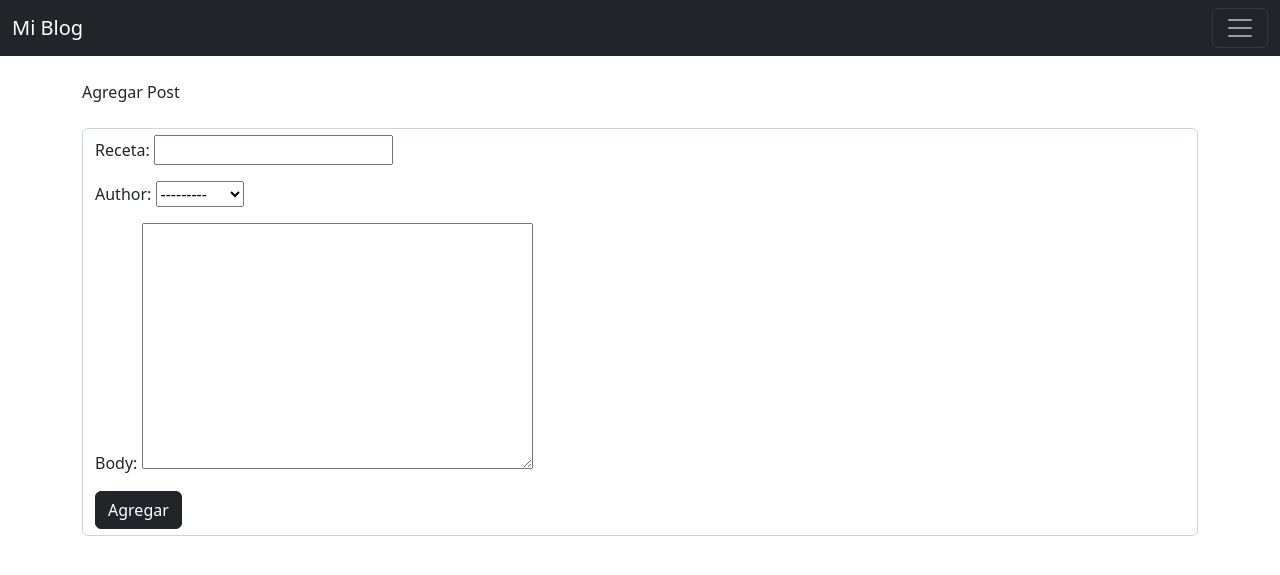
After one commit to JuanSaenz89/ModeloBlog, a Django app: page /agregar_receta/ in a window 1280 px wide. The commit adds this page. Shown: the top 575 px of the page. Run offline with Django 4.2, Linux system fonts and the light colour scheme; data comes from the database, SQL or seed files in the repository.

Commit message:
Version 0.3

```diff
--- a/blogRecetas/postRecepies/admin.py
+++ b/blogRecetas/postRecepies/admin.py
@@ -1,4 +1,5 @@
 from django.contrib import admin
-from .models import Post
+from .models import Ingrediente, Post
 
 admin.site.register(Post)
+admin.site.register(Ingrediente)
--- /dev/null
+++ b/blogRecetas/postRecepies/forms.py
@@ -0,0 +1,12 @@
+from django import forms
+from .models import Post
+
+class PostForm(forms.ModelForm):
+    class Meta:
+        model =  Post
+        fields = ('receta','author','body')
+        widget = {
+            'receta': forms.TextInput(attrs={'class':'form-control'}),
+            'author': forms.Select(attrs={'class':'form-control'}),
+            'body':   forms.TextInput(attrs={'class':'form-control'}),
+                  }
--- a/blogRecetas/postRecepies/models.py
+++ b/blogRecetas/postRecepies/models.py
@@ -1,11 +1,19 @@
+from django.urls import reverse
 from django.db import models
 from django.contrib.auth.models import User
 
+class Ingrediente(models.Model):
+    ingrediente = models.CharField(max_length=100)
+    cantidad =    models.IntegerField()
+
+
 class Post(models.Model):
-    title = models.CharField(max_length=255)
-    body = models.TextField()
-    date = models.DateTimeField(auto_now_add=True)
+    receta = models.CharField(max_length=255)
+    body =   models.TextField()
     author = models.ForeignKey(User, on_delete=models.CASCADE)
 
     def __str__(self):
-        return self.title + ' - ' + str(self.author)
+        return self.receta + ' - ' + str(self.author)
+
+    def get_absolute_url(self):
+        return reverse('home')
--- /dev/null
+++ b/blogRecetas/postRecepies/templates/agregar_receta.html
@@ -0,0 +1,12 @@
+{% extends 'father.html' %}
+{% block content %}
+    <h1>Agregar Post</h1>
+<br/><br/>
+
+<div class="form-control">
+    <form method="POST">
+        {% csrf_token %}
+        {{ form.as_p }}
+        <button class="btn btn-dark" type="submit">Agregar</button>
+</div>
+{% endblock  %}
--- a/blogRecetas/postRecepies/templates/post_detail.html
+++ b/blogRecetas/postRecepies/templates/detalle_receta.html
@@ -1,14 +1,13 @@
-
 {% extends 'father.html' %}
 {% block content %}
 
 
 
-<h1>{{ post.title }} </h1>
+<h1>{{ post.receta }} </h1>
 <small>By: {{ post.author.last_name }}</small><br>
 <hr>
 <p>{{ post.body }}</p>
 <br/><br/>
-<a href="{% url 'index' %}" class="btn btn-primary">Back</a>
+<a href="{% url 'index' %}" class="btn btn-dark">Atras</a>
 
 {% endblock  %}
--- a/blogRecetas/postRecepies/templates/father.html
+++ b/blogRecetas/postRecepies/templates/father.html
@@ -3,43 +3,24 @@
   <head>
     <meta charset="utf-8">
     <meta name="viewport" content="width=device-width, initial-scale=1">
-    <title>Hello, world!</title>
+    <title>{% block title %}mi Blog de recetas {% endblock %}</title>
     <link href="https://cdn.jsdelivr.net/npm/bootstrap@5.2.0-beta1/dist/css/bootstrap.min.css" rel="stylesheet" integrity="sha384-0evHe/X+R7YkIZDRvuzKMRqM+OrBnVFBL6DOitfPri4tjfHxaWutUpFmBp4vmVor" crossorigin="anonymous">
   </head>
   <body>
-    <nav class="navbar navbar-expand-lg bg-light">
+    <nav class="navbar navbar-dark bg-dark">
       <div class="container-fluid">
-        <a class="navbar-brand" href="#">Navbar</a>
+        <a class="navbar-brand" href={% url 'index' %}>Mi Blog</a>
         <button class="navbar-toggler" type="button" data-bs-toggle="collapse" data-bs-target="#navbarSupportedContent" aria-controls="navbarSupportedContent" aria-expanded="false" aria-label="Toggle navigation">
           <span class="navbar-toggler-icon"></span>
         </button>
         <div class="collapse navbar-collapse" id="navbarSupportedContent">
           <ul class="navbar-nav me-auto mb-2 mb-lg-0">
             <li class="nav-item">
-              <a class="nav-link active" aria-current="page" href="#">Home</a>
+              <a class="nav-link" href="{% url 'agregar_receta' %}">Agregar Receta</a>
             </li>
-            <li class="nav-item">
-              <a class="nav-link" href="#">Link</a>
-            </li>
-            <li class="nav-item dropdown">
-              <a class="nav-link dropdown-toggle" href="#" id="navbarDropdown" role="button" data-bs-toggle="dropdown" aria-expanded="false">
-                Dropdown
-              </a>
-              <ul class="dropdown-menu" aria-labelledby="navbarDropdown">
-                <li><a class="dropdown-item" href="#">Action</a></li>
-                <li><a class="dropdown-item" href="#">Another action</a></li>
-                <li><hr class="dropdown-divider"></li>
-                <li><a class="dropdown-item" href="#">Something else here</a></li>
-              </ul>
-            </li>
-            <li class="nav-item">
-              <a class="nav-link disabled">Disabled</a>
-            </li>
+
           </ul>
-          <form class="d-flex" role="search">
-            <input class="form-control me-2" type="search" placeholder="Search" aria-label="Search">
-            <button class="btn btn-outline-success" type="submit">Search</button>
-          </form>
+
         </div>
       </div>
     </nav>
--- a/blogRecetas/postRecepies/urls.py
+++ b/blogRecetas/postRecepies/urls.py
@@ -1,6 +1,8 @@
 from django.urls import path
-from .views import HomeView, PostDetailView
+from .views import HomeView, PostDetailView, PostCreateView, PostUpdateView
 urlpatterns = [
     path('', HomeView.as_view(), name='index'),
-    path('post/<int:pk>/', PostDetailView.as_view(), name='post_detail'),
+    path('post/<int:pk>/', PostDetailView.as_view(), name='detalle_receta'),
+    path('agregar_receta/', PostCreateView.as_view(), name='agregar_receta'),
+    path('post/edit/<int:pk>/', PostUpdateView.as_view(), name='editar_receta'),
 ]
--- a/blogRecetas/postRecepies/views.py
+++ b/blogRecetas/postRecepies/views.py
@@ -1,11 +1,21 @@
-from django.shortcuts import render
-from django.views.generic import ListView, DetailView
+from django.views.generic import ListView, DetailView, CreateView, UpdateView
 from .models import Post
-
+from .forms import PostForm
 class HomeView(ListView):
     model = Post
     template_name = 'index.html'
 
 class PostDetailView(DetailView):
     model = Post
-    template_name = 'post_detail.html'
+    template_name = 'detalle_receta.html'
+
+class PostCreateView(CreateView):
+    model =      Post
+    form_class = PostForm
+    template_name = "agregar_receta.html"
+    # fields = ['receta','author','body']
+
+class PostUpdateView(UpdateView):
+    model =      Post
+    form_class = PostForm
+    template_name = "editar_receta.html"
```
Also changed, not shown: blogRecetas/postRecepies/templates/editar_receta.html (added, +12 -0 lines), blogRecetas/postRecepies/templates/index.html (+3 -5 lines), blogRecetas/db.sqlite3, blogRecetas/postRecepies/migrations/0001_initial.py.
